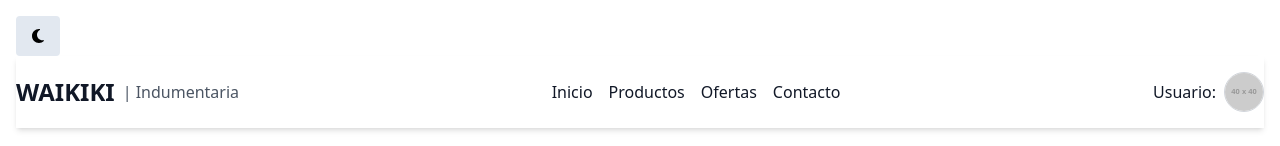
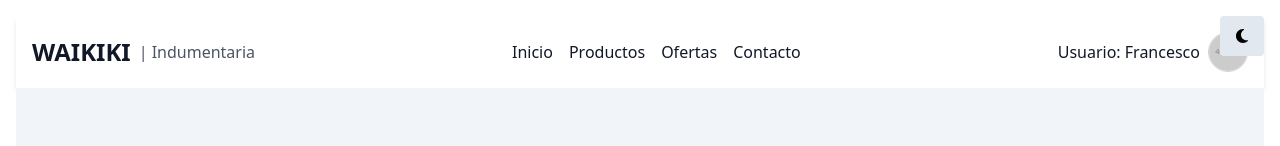
Before and after one commit to Nachobastianelli/Ecommerce-Tienda-de-Ropa, a React (Vite) app in the folder ecommerce-proyect/: page / in a window 1280 px wide. Shown: the top 146 px of the page. Built offline with nearby package versions, Linux system fonts and the light colour scheme; no server answers.

Commit message:
modificacion archivo Header/Home

```diff
--- a/ecommerce-proyect/src/App.jsx
+++ b/ecommerce-proyect/src/App.jsx
@@ -159,7 +159,7 @@ function App() {
   return (
     <>
       <div className="container mx-auto p-4">
-        <button className="bg-slate-200 px-4 py-2 rounded hover:bg-slate-300 dark:bg-slate-900 dark:text-white dark:hover:bg-slate-700"
+        <button className="absolute top-4 right-4 bg-slate-200 px-4 py-2 rounded hover:bg-slate-300 dark:bg-slate-900 dark:text-white dark:hover:bg-slate-700"
         onClick={handleChangeTheme}>
           <FontAwesomeIcon icon={theme === "light" ? faMoon : faSun} />
         </button>
--- a/ecommerce-proyect/src/components/header/Header.jsx
+++ b/ecommerce-proyect/src/components/header/Header.jsx
@@ -2,8 +2,8 @@ import React from "react";
 
 const Header = ({ username }) => {
   return (
-    <header className="bg-white dark:bg-slate-800 shadow-md py-4">
-      <div className="container mx-auto flex items-center justify-between">
+    <header className="bg-white dark:bg-slate-800 shadow-md py-4 w-full">
+      <div className="flex items-center justify-between px-4">
         <div className="flex items-center">
           <h1 className="text-2xl font-bold text-gray-900 dark:text-white">
             WAIKIKI
--- a/ecommerce-proyect/src/components/home/Home.jsx
+++ b/ecommerce-proyect/src/components/home/Home.jsx
@@ -4,22 +4,20 @@ import Header from "../header/Header";
 import Footer from "../footer/Footer";
 
 function Home() {
-  const [username, setUsername] = useState("Francesco"); //logica segun login/registerd
+  const [username, setUsername] = useState("Francesco"); // lógica según login/register
   const [imageUrl, setImageUrl] = useState(null);
 
   return (
-    <>
-      <div className="container">
-        <Header />
-        <div className="container">
+    <div className="bg-slate-200 dark:bg-slate-700 min-h-screen">
+      <Header username={username} />
+      <main className="bg-slate-100 dark:bg-slate-600 p-4">
         <Products />
         <Products />
         <Products />
         <Products />
-        </div>
+      </main>
       <Footer />
     </div>
-    </>
   );
 }
 
```
Lines whose indentation alone changed are shown as unchanged.
